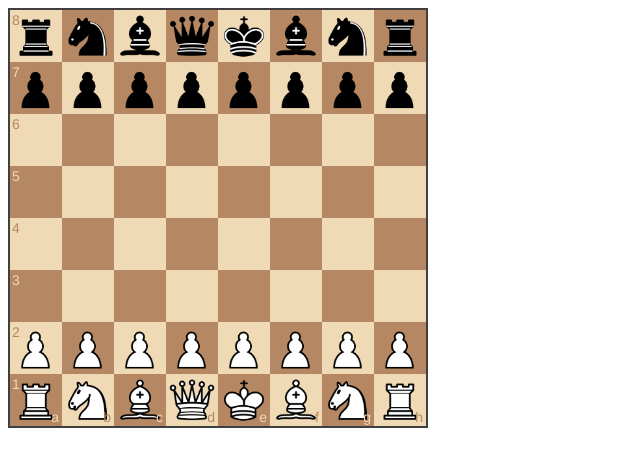
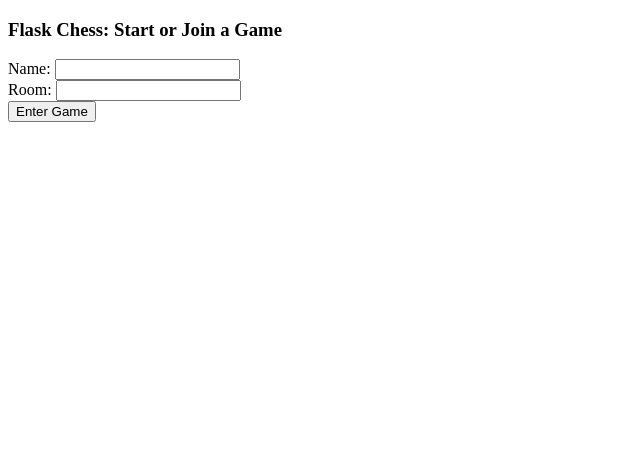
Before and after one commit to markblack96/flask-chess, a Flask app: page / in a window 1280 px wide. Shown: the top 467 px of the page, without its empty margins (0-640 px from the left). Run offline with Flask 2, Linux system fonts and the light colour scheme.

Commit message:
intermediary commit

```diff
--- /dev/null
+++ b/app/chess/__init__.py
@@ -0,0 +1,5 @@
+from flask import Blueprint
+
+chess = Blueprint('chess', __name__)
+
+from . import routes, events
--- /dev/null
+++ b/app/chess/forms.py
@@ -0,0 +1,9 @@
+from flask_wtf import Form
+from wtforms.fields import StringField, SubmitField
+from wtforms.validators import Required
+
+
+class LoginForm(Form):
+    name = StringField('Name', validators=[Required()])
+    room = StringField('Room', validators=[Required()])
+    submit = SubmitField('Enter Game')
--- /dev/null
+++ b/app/chess/routes.py
@@ -0,0 +1,23 @@
+from flask import render_template, url_for, session, redirect, request
+from . import chess
+from .forms import LoginForm
+
+@chess.route('/', methods=['GET', 'POST'])
+def index():
+    form = LoginForm()
+    if form.validate_on_submit():
+        session['name'] = form.name.data
+        session['room'] = form.room.data
+        return redirect(url_for('.game'))
+    elif request.method == 'GET':
+        form.name.data = session.get('name', '')
+        form.room.data = session.get('room', '')
+    return render_template("index.html", form=form)
+
+@chess.route('/game')
+def game():
+    name = session.get('name', '')
+    room = session.get('room', '')
+    if name == '' or room == '':
+        return redirect(url_for('.index'))
+    return render_template('game.html', name=name, room=room)
--- a/app/routes.py
+++ /dev/null
@@ -1,8 +0,0 @@
-from flask import render_template, url_for
-from app import app
-
-
-@app.route('/')
-@app.route('/index')
-def index():
-    return render_template("index.html")
--- a/app/static/myGame.js
+++ b/app/static/myGame.js
@@ -1,18 +1,39 @@
 // Yeah, bad name for the file.
+var socket = io();
+var serverGame;
 
-var init = function () {
+socket.on('joingame', function(msg) {
+    init(msg.game);
+});
+
+var init = function (serverGameState) {
+    serverGame = serverGameState;
+    socket.on('connect', function() {
+        socket.emit('joined', {});
+    });
     var config = {
         draggable: true,
         position: 'start',
-        onDrop: handleMove,
+        onDrop: onDrop,
     };
 
     board = new Chessboard('gameBoard', config);
     game = new Chess();
-}
 
-var handleMove = function(source, target) {
-    var move = game.move({from: source, to: target});
-}
+    // handles moves from opponent
+    socket.on('move', function(msg) {
+        game.move(msg);
+        board.position(game.fen()); // where fen is the board's layout
+    });
+};
+
+var onDrop = function(source, target) {
+    var move = game.move({from: source, to: target, promotion: 'q'});
+    if (move == null) {
+        return 'snapback';
+    } else {
+        socket.emit('move', {move: move, gameId: serverGame.id, board: game.fen()});
+    }
+};
 
 $(document).ready(init);
--- a/app/templates/index.html
+++ b/app/templates/index.html
@@ -1,17 +1,15 @@
+<!doctype html>
 <html>
     <head>
-        <title>Flask-Chess</title>
-        <link rel="stylesheet" href="{{ url_for('static', filename='chessboard-1.0.0.min.css') }}">
+        <title>Flask Chess</title>
     </head>
     <body>
-        <div id="gameBoard" style="width: 420px;"></div>
-        <script src="https://ajax.googleapis.com/ajax/libs/jquery/3.4.1/jquery.min.js"></script>
-        <script src="{{ url_for('static', filename='chess.js') }}"></script>
-        <script src="{{ url_for('static', filename='chessboard-1.0.0.js') }}"></script>
-        <script src="{{ url_for('static', filename='myGame.js') }}"></script>
-
-        <script>
-            // var board = Chessboard('gameBoard');
-        </script>
+        <h3>Flask Chess: Start or Join a Game</h3>
+        <form method="POST">
+            {{ form.hidden_tag() }}
+            {{ form.name.label }}: {{ form.name() }} {% for error in form.name.errors %}{{ error }}{% endfor %}<br>
+            {{ form.room.label }}: {{ form.room() }} {% for error in form.room.errors %}{{ error }}{% endfor %}<br>
+            {{ form.submit() }}
+        </form>
     </body>
 </html>
--- a/run.py
+++ b/run.py
@@ -1 +1,7 @@
-from app import app
+from app import create_app, socketio
+
+
+app = create_app(debug=True)
+# we apparently need this for testing
+if __name__ == '__main__':
+    socketio.run(app) #app.run(debug=True, host="0.0.0.0")
```
Also changed, not shown: app/__init__.py (+13 -2 lines), app/chess/events.py (added, +15 -0 lines), app/templates/game.html (added, +17 -0 lines).
